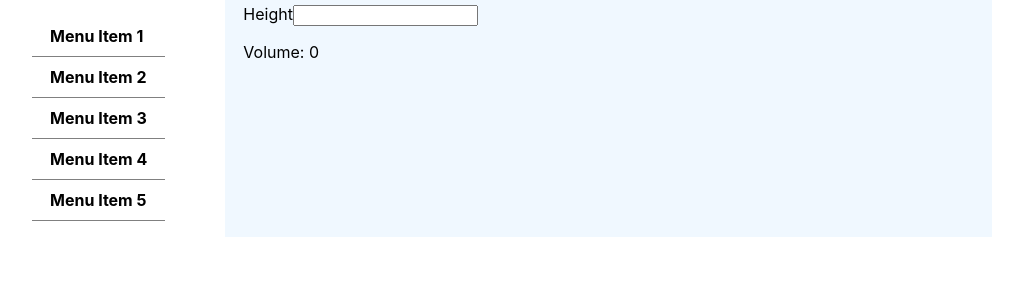
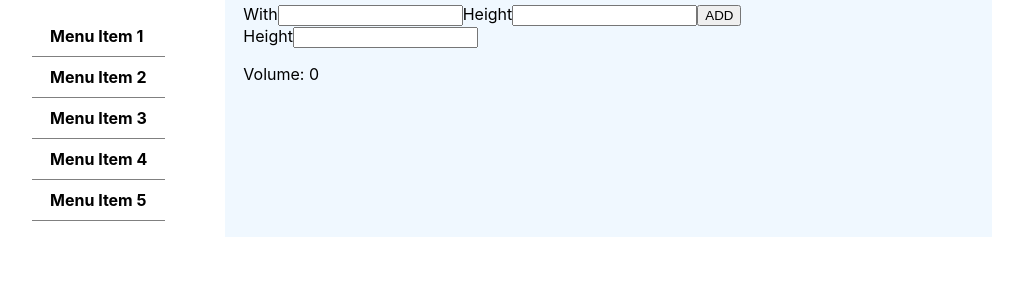
Before and after one commit to dtarxanyan/movies-project, a React (Create React App) app: page / in a window 1280 px wide. Shown: the top 300 px of the page, without its empty margins (128-1151 px from the left). Built offline with nearby package versions, Linux system fonts and the light colour scheme.

Commit message:
albert-gabrielyan-mathsqrt

```diff
--- a/src/App.js
+++ b/src/App.js
@@ -2,6 +2,7 @@ import React from "react";
 import Layout from "./components/Functional/Layout/Layout";
 import RegistrationPage from "./components/Functional/RegistrationPage/RegistrationPage";
 import CalcVolume from "./components/Functional/CalcVolume/CalcVolume";
+import MathSqrt from "./components/Functional/MathSqrt/MathSqrt";
 
 class App extends React.Component {
     constructor(props) {
@@ -11,7 +12,7 @@ class App extends React.Component {
     render() {
         return (
             <Layout>
-                <CalcVolume area={10}/>
+               <MathSqrt/>
             </Layout>
         );
     }
--- /dev/null
+++ b/src/components/Functional/MathSqrt/MathSqrt.js
@@ -0,0 +1,36 @@
+import React, {useState} from 'react';
+import CalcVolume from "../CalcVolume/CalcVolume";
+
+
+function MathSqrt() {
+    const [With, setWith] = useState(0);
+    const [height, setHeight] = useState(0);
+    const [mathSqrt,setMathSqrt] =useState(0)
+    const MathSqrt=()=>{
+
+      setMathSqrt(With *height )
+    }
+
+    return (
+
+        <div>
+            <label>With</label>
+            <input
+                type={'number'}
+                onChange={(e) => setWith(e.target.value)}
+            />
+             <label>Height</label>
+                <input
+                type={'number'}
+                onChange={(e) => setHeight(e.target.value)}
+            />
+            <button onClick={MathSqrt}>ADD</button>
+            <CalcVolume area={mathSqrt}/>
+        </div>
+
+
+    )
+
+}
+
+export default MathSqrt
```
